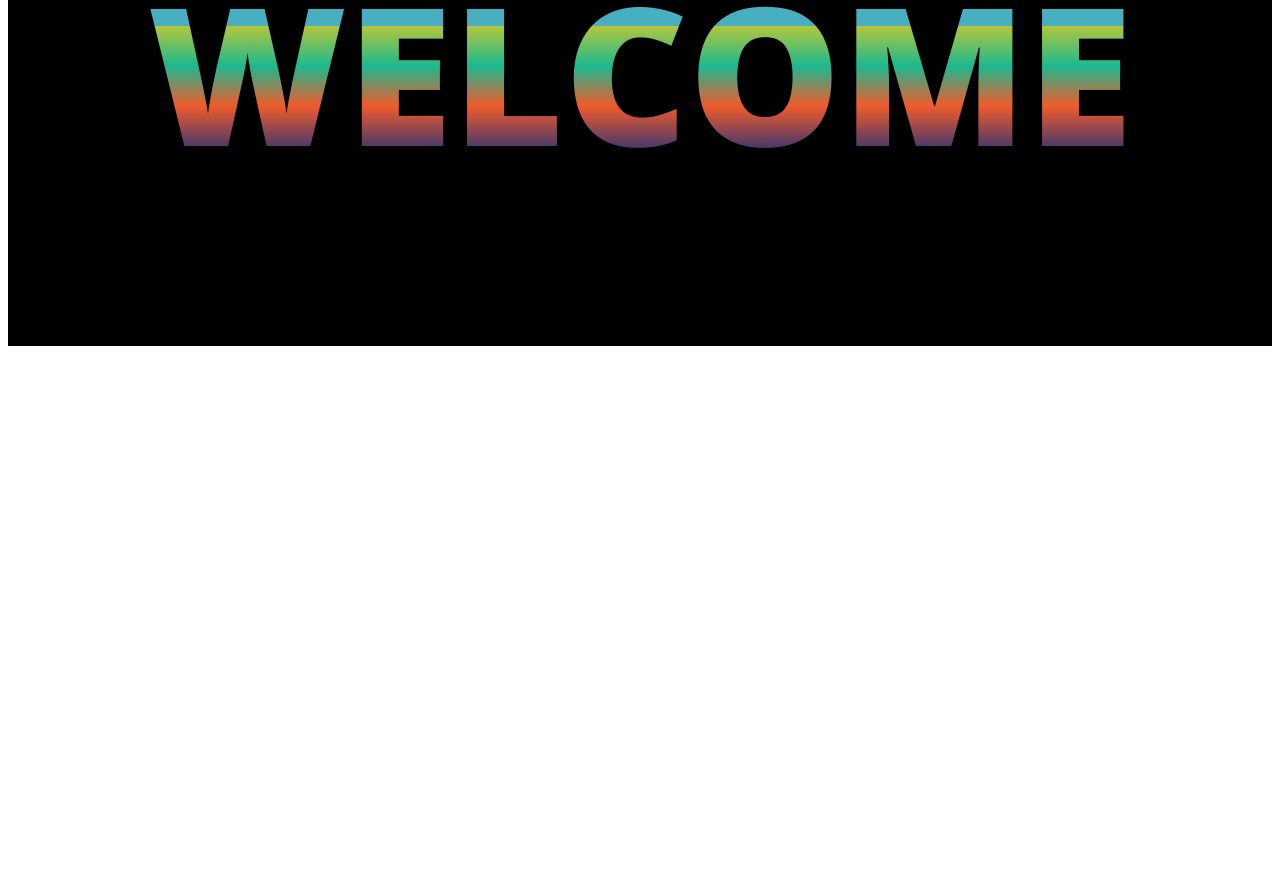
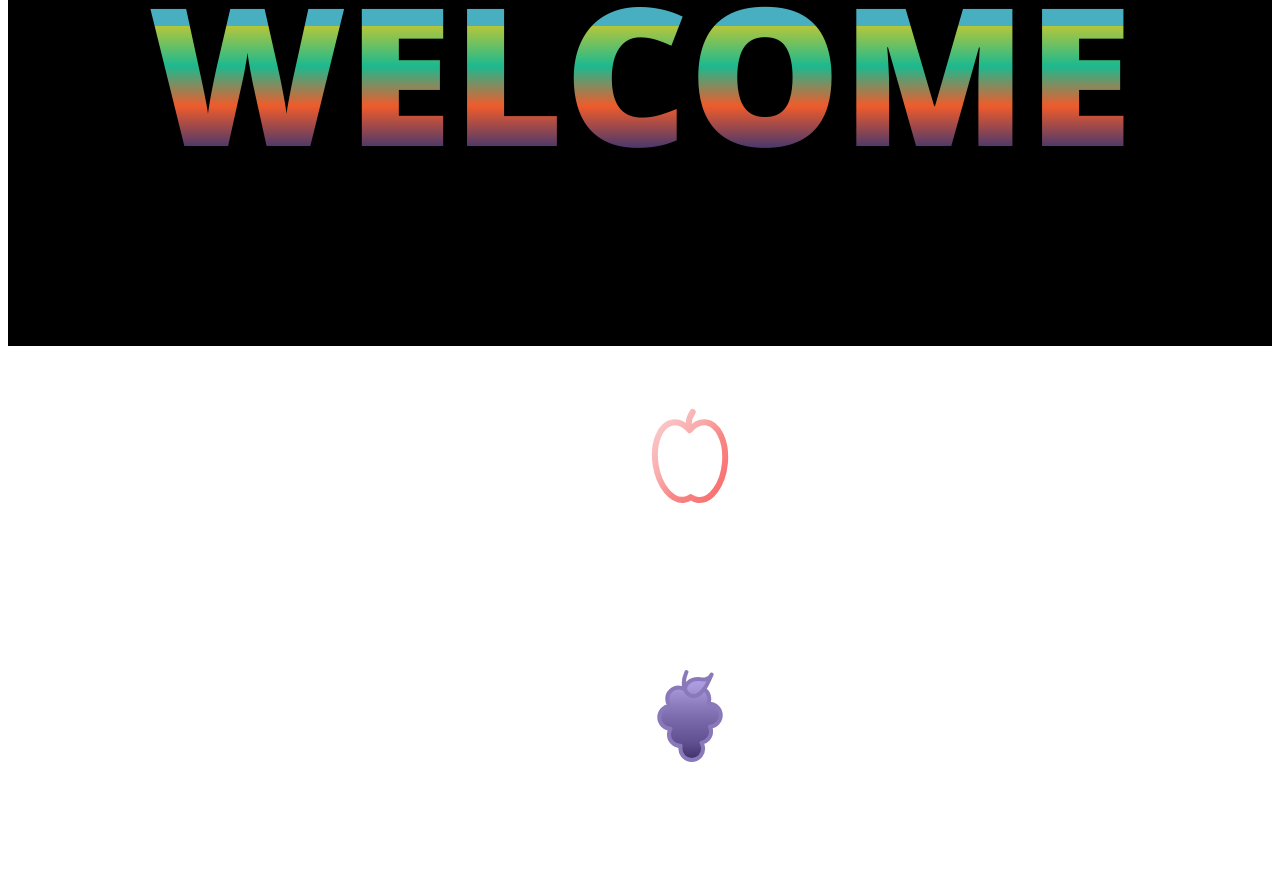
Before and after one commit to teaskvarc/text_fills_and_text_animation, a plain HTML site: page index.html in a window 1280 px wide. Shown: the part 1277-2146 px from the top of the page. Before the commit the page ends 1631 px from the top, so only its background shows below. Drawn offline with nearby package versions, Linux system fonts and the light colour scheme.

Commit message:
(added fruit)

```diff
--- a/css/main.css
+++ b/css/main.css
@@ -38,6 +38,20 @@
     height: 400px;
     overflow: hidden;
 }
+
+.container_white{
+
+    margin-top: 60px;
+    margin-bottom: 60px;
+    text-align: center;
+    background: #FFF;
+    position: relative;
+    height: 200px;
+    overflow: hidden;
+    border: solid 1x ;
+}
+
+
 
 
 
@@ -97,9 +111,13 @@ text{
 
 }
 
-
 svg{
     position: absolute;
     width: 100%;
     height: 100%;
+
 }
+
+.icon{
+    margin-right: 40px;
+}
--- a/index.html
+++ b/index.html
@@ -56,11 +56,58 @@
             </linearGradient>
         </defs>
         <text text-anchor="middle" x="50%" y="50%" class="text_2">Welcome</text>
+    </svg>
+</div>
 
+<!-- Fruit -->
+<div class="container_white">
 
+    <svg class="icon" width="100" height="100" viewBox="0">
+        <path fill="none" stroke="url(#apple_gradient)" stroke-width="6" stroke-linecap="round" stroke-linejoin="round"
+              stroke-miterlimit="10" d="M49.8 22.9c0 0-3.8-7 2.9-16.9M65.4 16.2c-5.7-0.5-11.3 2.5-15.8 7.9 -5-5.5-11-8.5-16.9-7.6
+              -12.7 1.9-20.3 20.8-17.1 42.1s16.2 37 28.8 35.1c2.3-0.3 4.4-1.2 6.3-2.6 2.3 1.6 4.7 2.6 7.4 2.9
+              12.8 1.2 24.8-15.3 26.8-36.7C86.9 35.7 78.2 17.3 65.4 16.2z"></path>
+        <defs>
+            <linearGradient id="apple_gradient" x2="100%" y2="100%">
+                <stop offset="0%" stop-color="#fcd0d0"></stop>
+                <stop offset="40%" stop-color="#f9aaaa"></stop>
+                <stop offset="60%" stop-color="#f98787"></stop>
+                <stop offset="100%" stop-color="#f96b6b"></stop>
+            </linearGradient>
+        </defs>
     </svg>
+</div>
+<div class="container_white">
 
-
+    <svg class="icon" width="100" height="100" viewBox="0" x="0" y="0">
+        <path fill="url(#grapes_fill)" stroke="url(#grapes_stroke)" stroke-linecap="round"
+              stroke-linejoin="round" stroke-width="4" d="M80.72 49.23c0-6.3-5.11-11.41-11.41-11.41 -0.37 0-0.74 0.02-1.1 0.05 0.71-1.48 1.1-3.14 1.1-4.88
+         0-4.1-2.17-7.7-5.42-9.71 -3.6 4.81-8.92 9.18-14.72 5.45 -0.01-0.01-0.02-0.01-0.03-0.02
+          -0.49-0.32-0.94-0.65-1.35-1.01 -1.36-1.19-2.23-2.56-2.57-3.99 -1.87-1.34-4.16-2.13-6.63-2.13
+           -6.3 0-11.41 5.11-11.41 11.41 0 2.6 0.87 4.99 2.33 6.91 -5.74 0.59-10.23 5.45-10.23 11.35 0 6.24 5.02
+            11.32 11.24 11.41 -1 1.7-1.58 3.68-1.58 5.79 0 6.3 5.11 11.41 11.41 11.41 0.11 0 0.22 0 0.33-0.01 -0.22
+             0.87-0.33 1.79-0.33 2.73 0 6.3 5.1 11.4 11.41 11.4 6.3 0 11.4-5.1 11.4-11.4 0-2.15-0.59-4.16-1.62-5.87
+             5.4-0.9 9.52-5.59 9.52-11.25 0-1.73-0.39-3.37-1.08-4.84C75.97 60.28 80.72 55.31 80.72 49.23zM45.22 23.71c0
+              0-3.98-5.68 1.2-17.69M71.6 8.57c-1.61 3.7-3.17 7.33-5.18 10.85 -0.7 1.22-1.55 2.56-2.53 3.86
+              -3.6 4.81-8.92 9.18-14.72 5.45 -0.01-0.01-0.02-0.01-0.03-0.02 -0.49-0.32-0.94-0.65-1.35-1.01
+              -1.36-1.19-2.23-2.56-2.57-3.99 -0.08-0.38-0.14-0.76-0.15-1.15 -0.08-2 0.87-4.07 2.96-5.9 4.36-3.82
+               8.48-4.19 13.95-3.29C61.98 13.37 69.01 14.52 71.6 8.57z"></path>
+        <defs>
+            <linearGradient id="grapes_fill" x2="0%" y2="100%">
+                <stop offset="0%" stop-color="#bba8f4"></stop>
+                <stop offset="20%" stop-color="#a595d8"></stop>
+                <stop offset="40%" stop-color="#8979ba"></stop>
+                <stop offset="60%" stop-color="#7363a5"></stop>
+                <stop offset="80%" stop-color="#605091"></stop>
+                <stop offset="100%" stop-color="#3e3168"></stop>
+            </linearGradient>
+            <linearGradient id="grapes_stroke" x2="100%" y2="100%">
+                <stop offset="" stop-color="#3e3168"></stop>
+                <stop offset="" stop-color="#7363a5"></stop>
+                <stop offset="" stop-color="#8979ba"></stop>
+            </linearGradient>
+        </defs>
+    </svg>
 </div>
 
 
```
